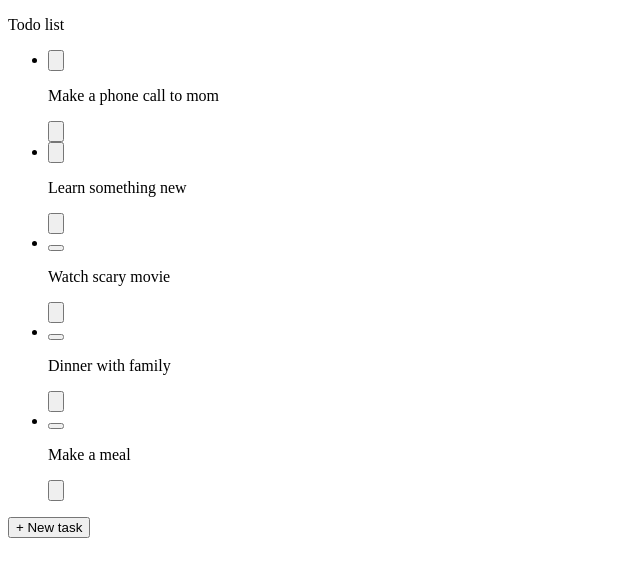
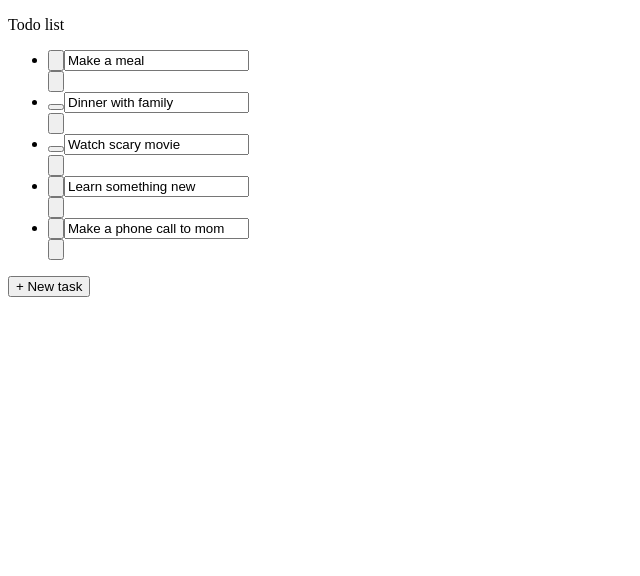
Before and after one commit to alfirman-interview-test/bicararan.id-project-test, a Next.js app: page / in a window 1280 px wide. Shown: the top 576 px of the page, without its empty margins (0-640 px from the left). Built offline with nearby package versions, Linux system fonts and the light colour scheme.

Commit message:
feat: input todo

```diff
--- a/src/components/Todo.tsx
+++ b/src/components/Todo.tsx
@@ -10,9 +10,10 @@ export default function Todo({ todo }) {
           {todo.status === 1 && <CheckIcon />}
           {todo.status === 0 && <UnCheckIcon />}
         </button>
-        <p className="text-gray-600 cursor-pointer hover:underline">
-          {todo.title}
-        </p>
+        <input
+          value={todo.title}
+          className="text-gray-600 hover:ring focus:outline-none focus:ring-purple-500"
+        />
       </div>
       <button>
         <TrashIcon />
--- a/src/pages/index.tsx
+++ b/src/pages/index.tsx
@@ -14,13 +14,11 @@ const Home: NextPage = () => {
         </div>
         <div className="bg-white h-full shadow-md p-10 space-y-4">
           <ul className="space-y-3 mt-3">
-            {todos
-              .sort((a, b) => b.id - a.id)
-              .map((todo) => (
-                <li key={todo.id}>
-                  <Todo todo={todo} />
-                </li>
-              ))}
+            {todos.map((todo) => (
+              <li key={todo.id}>
+                <Todo todo={todo} />
+              </li>
+            ))}
           </ul>
         </div>
         <div className="flex justify-center">
@@ -38,31 +36,26 @@ const defaultTodos = [
   {
     id: 1,
     title: "Make a meal",
-    description: "lorem ipsum",
-    status: 0,
+    status: 1,
   },
   {
     id: 2,
     title: "Dinner with family",
-    description: "lorem ipsum",
     status: 0,
   },
   {
     id: 3,
     title: "Watch scary movie",
-    description: "lorem ipsum",
     status: 0,
   },
   {
     id: 4,
     title: "Learn something new",
-    description: "lorem ipsum",
     status: 1,
   },
   {
     id: 5,
     title: "Make a phone call to mom",
-    description: "lorem ipsum",
     status: 1,
   },
 ];
```
